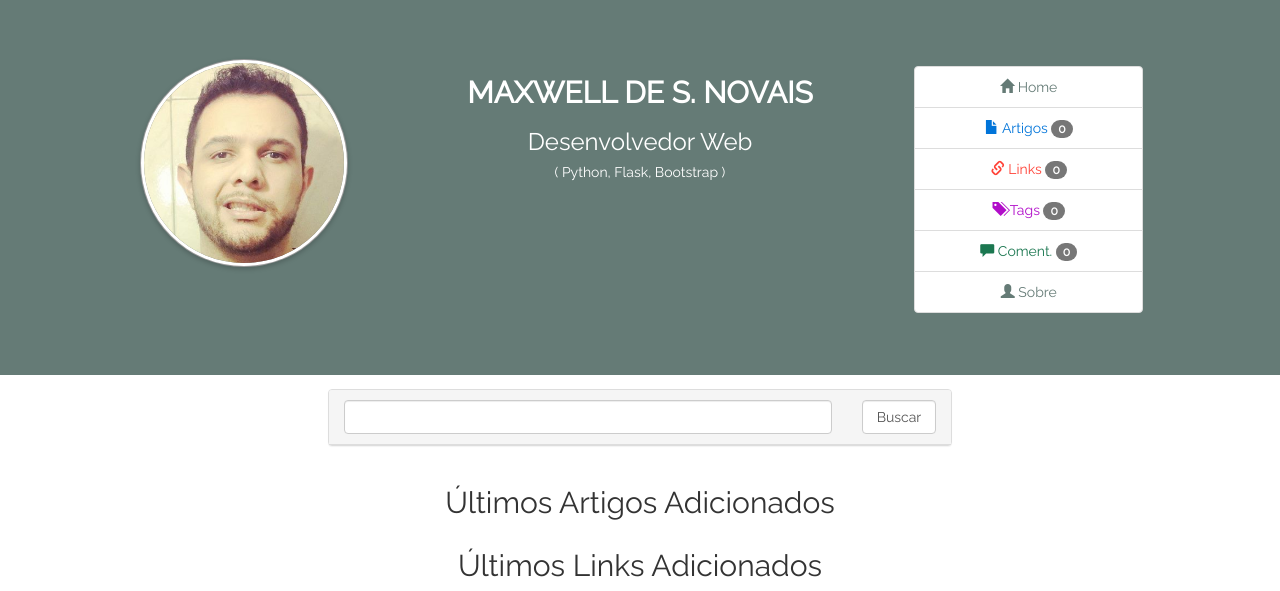
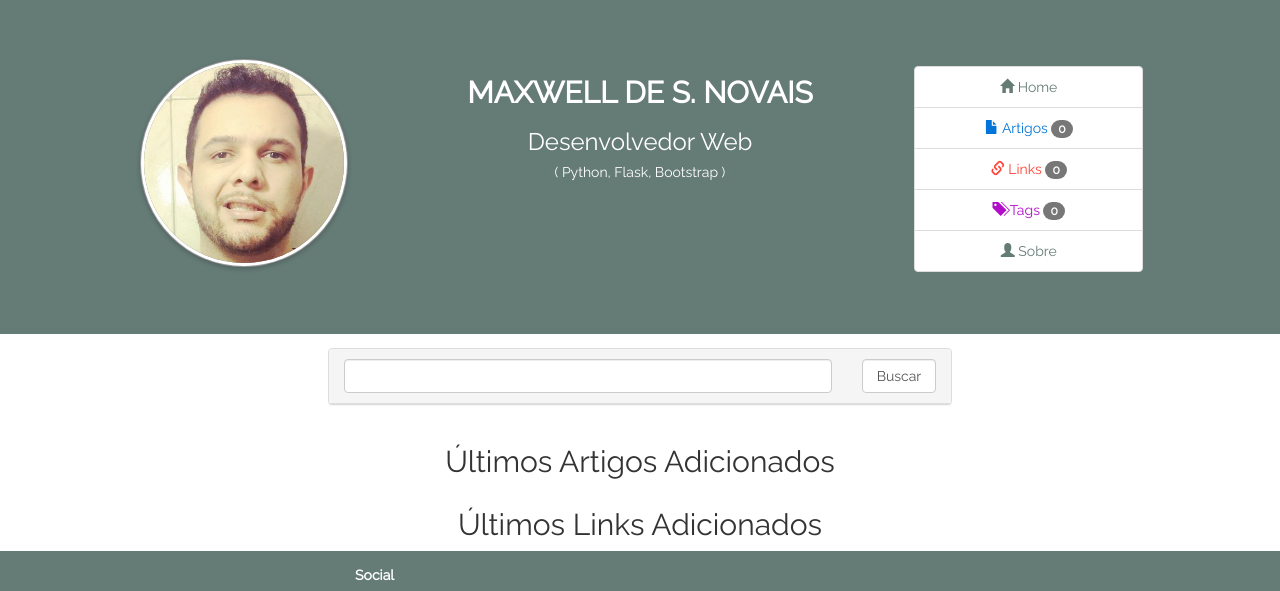
Before and after one commit to maxnovais/Flapy_Blog, a Flask app: page / in a window 1280 px wide. Shown: the top 591 px of the page. Run offline with Flask 2, Linux system fonts and the light colour scheme; data that the repository does not hold is empty; parts of the project's set-up code (start-up, migrations or seed data) failed here and were passed over; some libraries are stand-ins or nearby versions; some web fonts are replaced.

Commit message:
Fix SSO View

```diff
--- a/app/templates/_header.html
+++ b/app/templates/_header.html
@@ -31,11 +31,6 @@
                 <span class="glyphicon glyphicon-tags"></span>
               </button>
               </a>
-              <a href="{{ url_for('main.comments')}}">
-            <button type="button" class="btn btn-default comment-color">
-                <span class="glyphicon glyphicon-comment"></span>
-              </button>
-              </a>
               <a href="{{ url_for('main.about')}}">
             <button type="button" class="btn btn-default menu-color">
                 <span class="glyphicon glyphicon-user"></span>
--- a/app/templates/_headerbig.html
+++ b/app/templates/_headerbig.html
@@ -43,13 +43,6 @@
                             </a>
                         </li>
                         <li class="list-group-item">
-                        <a href="{{ url_for('main.comments')}}" class="comment-color">
-                            <span class="glyphicon glyphicon-comment"></span>
-                            Coment.
-                            <span class="badge">{{ comments.count() }}</span>
-                            </a>
-                        </li>
-                        <li class="list-group-item">
                         <a href="{{ url_for('main.about')}}"  class="menu-color">
                         <span class="glyphicon glyphicon-user"></span>
                             Sobre
--- a/app/templates/admin/_menu.html
+++ b/app/templates/admin/_menu.html
@@ -14,7 +14,6 @@
         {% if current_user.is_authenticated() %}
         <li><a href="{{ url_for('admin.all') }}">All Entries</a></li>
         <li><a href="{{ url_for('admin.all_tags') }}">Tags</a></li>
-        <li><a href="{{ url_for('admin.all_comments') }}">Comments</a></li>
         <li><a href="{{ url_for('admin.edit_profile') }}">Edit Profile</a></li>
         <li><a href="{{ url_for('security.change_password') }}">Change Password</a></li>
         <li><a href="{{ url_for('security.logout') }}">Logout</a></li>
```
